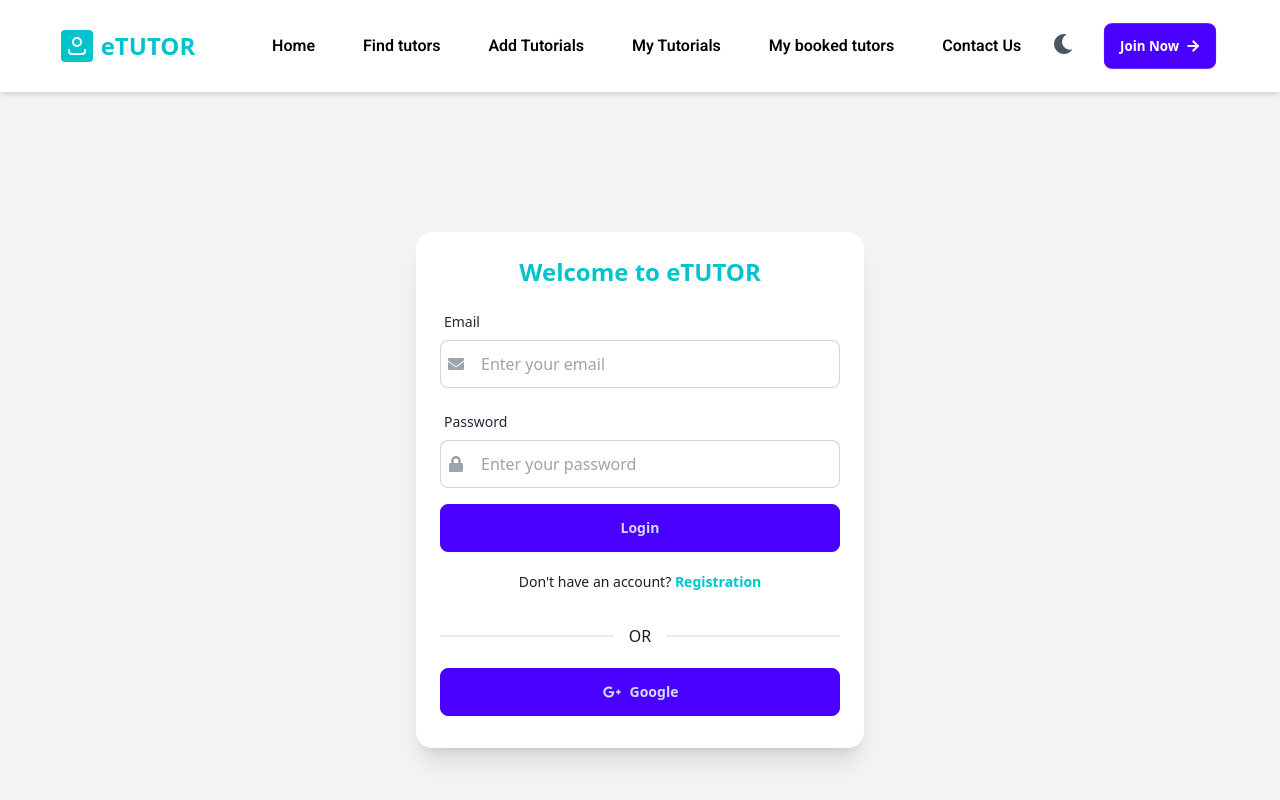
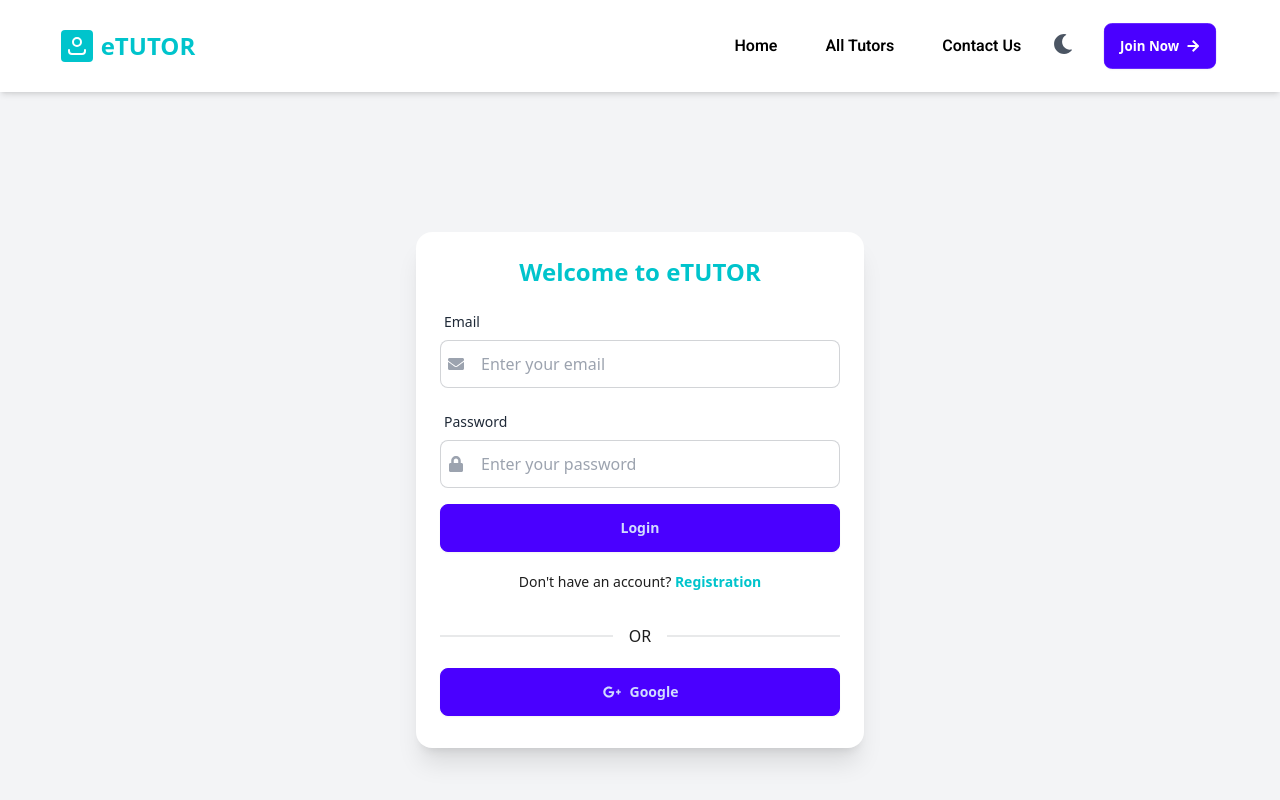
Before and after one commit to webdev-abu/E-Tutor-Booking, a React (Vite) app: page /login in a window 1280 px wide. Shown: the top 800 px of the page. Built offline with nearby package versions, Linux system fonts and the light colour scheme; no server answers; a web font is replaced by a local one.

Commit message:
Redesign NavBar Route

```diff
--- a/src/components/Navbar.jsx
+++ b/src/components/Navbar.jsx
@@ -32,9 +32,11 @@ const Navbar = () => {
               : "text-black text-[16px] font-Heebo font-semibold"
           }
         >
-          Find tutors
+          All Tutors
         </NavLink>
       </li>
+      {user && (
+        <>
           <li>
             <NavLink
               to="/Add-Tutorials"
@@ -72,6 +74,8 @@ const Navbar = () => {
               My booked tutors
             </NavLink>
           </li>
+        </>
+      )}
       <li>
         <NavLink
           to="/contact-us"
```
Lines whose indentation alone changed are shown as unchanged.
